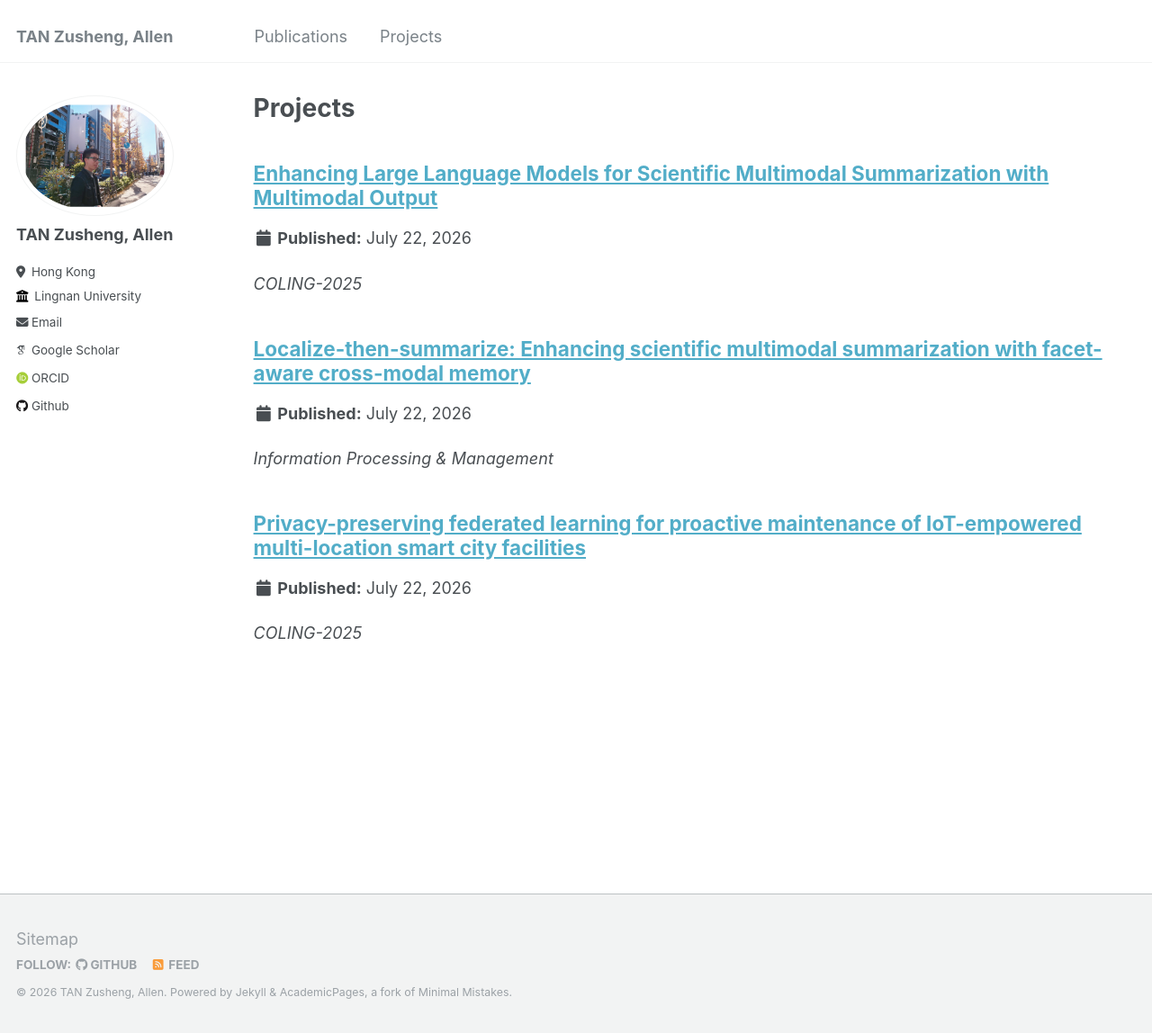
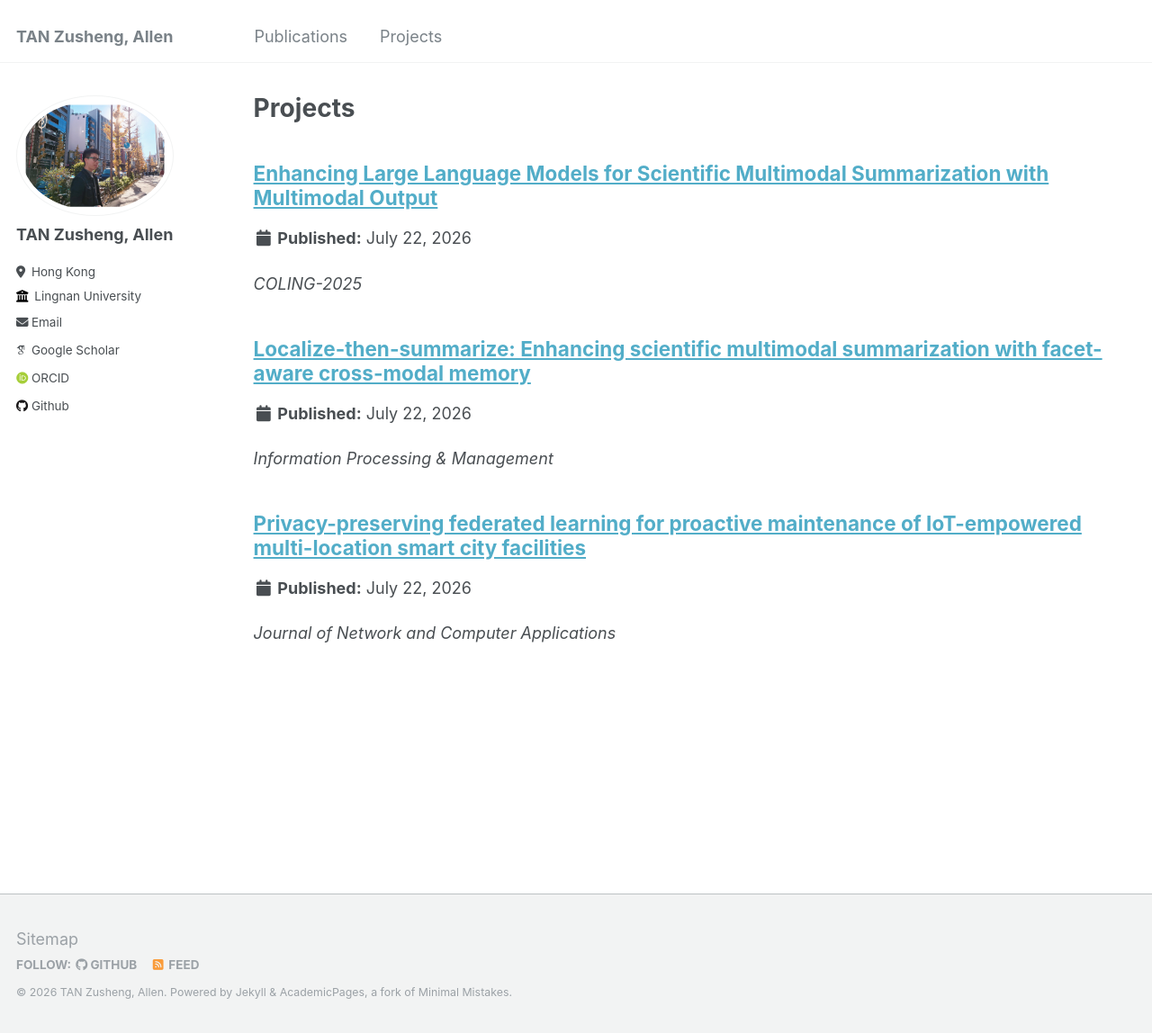
Before and after one commit to allent4n/allent4n.github.io, a Jekyll site: the page built from _pages/projects.html, in a window 1280 px wide and 1148 px high. Shown: the whole window at 90% size. Built offline with Jekyll 4.4.1, drawn with Linux system fonts in a browser that asks for light colours; some web fonts are replaced.

Commit message:
Update FedLSTMA.md

```diff
--- a/_projects/FedLSTMA.md
+++ b/_projects/FedLSTMA.md
@@ -7,7 +7,7 @@ venue: ""
 location: ""
 ---
 
-*COLING-2025*
+*Journal of Network and Computer Applications*
 
 <div style="text-align: center; margin-bottom: 20px;">
   <a href="https://github.com/allent4n/FedLSTMA" target="_blank" style="text-decoration: none;">
```
